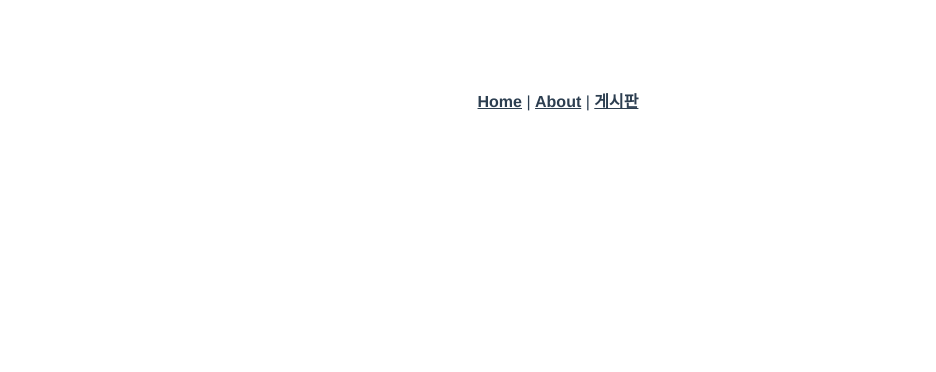
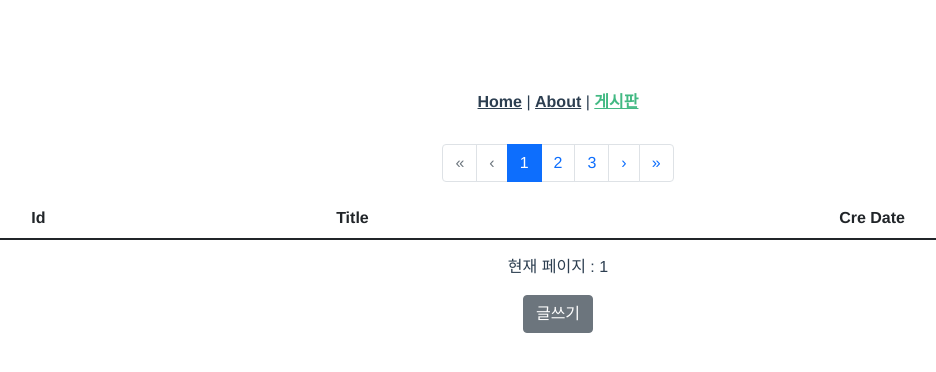
Before and after one commit to kim-euna/vue3-project-one-front, a Vue app: page /board/list in a window 1280 px wide. Before the commit this address had no page. Shown: the top 372 px of the page, without its empty margins (82-1018 px from the left). Built offline with nearby package versions, Linux system fonts and the light colour scheme.

Commit message:
게시판 목록 조회 및 페이징 처리 구현

```diff
--- a/src/main.js
+++ b/src/main.js
@@ -1,10 +1,11 @@
 import { createApp } from 'vue'
 import { createRouter, createWebHistory } from 'vue-router'
 import App from './App'
+import router_main from './router/index.js'
+
 import BootStrapVue from 'bootstrap-vue-3';
 import 'bootstrap/dist/css/bootstrap.css';
 import 'bootstrap-vue-3/dist/bootstrap-vue-3.css';
-import router_main from './router/index.js'
 
 //createRotuer : 실제 Vue Router 인스턴스를 생성할 때 쓰이는 function
 const router = createRouter(
--- a/src/router/index.js
+++ b/src/router/index.js
@@ -1,3 +1,4 @@
+//골뱅이는 무조건 src부터 시작하게 해준다.
 import Main from '@/views/Main.vue'
 
 const routes = [
@@ -9,7 +10,12 @@ const routes = [
     {
         path : '/about',
         name : 'About',
-        component: () =>      import(/* webpackChunkName: "about" */ "../views/About.vue")
+        component: () => import(/* webpackChunkName: "about" */"../views/About.vue")
     },
+    {
+        path : '/board/list',
+        name : 'BoardList',
+        component: () => import("../views/BoardList.vue")
+    }
 ]
 export default routes
--- /dev/null
+++ b/src/views/BoardList.vue
@@ -0,0 +1,96 @@
+<template>
+  <div>
+    <b-pagination
+      v-model="currentPage"
+      :total-rows="rows"
+      :per-page="perPage"
+      aria-controls="itemList"
+      align="center"
+      @page-click="pageClick"
+    ></b-pagination>
+    <b-table
+      id="itemList"
+      :items="pagingItems"
+      :per-page="perPage"
+      :current-page="currentPage"
+      @click="rowClick"
+    ></b-table>
+    <p class="mt-3">현재 페이지 : {{ currentPage }}</p>
+    <b-button @click="writeContent">글쓰기</b-button>
+  </div>
+</template>
+
+<script>
+import { reactive, toRefs } from '@vue/reactivity';
+import { onBeforeMount } from '@vue/runtime-core';
+export default {
+    name : 'BoardList',
+    components : {
+    },
+    setup() {
+        const state = reactive({
+            perPage : 5,
+            currentPage : 1,
+            pagingItems : [],
+            originItems : [
+                { id : 1, title : '게시글1', creDate : '20220712'},
+                { id : 2, title : '게시글2', creDate : '20220712'},
+                { id : 3, title : '게시글3', creDate : '20220712'},
+                { id : 4, title : '게시글4', creDate : '20220712'},
+                { id : 5, title : '게시글5', creDate : '20220712'},
+                { id : 6, title : '게시글6', creDate : '20220712'},
+                { id : 7, title : '게시글7', creDate : '20220712'},
+                { id : 8, title : '게시글8', creDate : '20220712'},
+                { id : 9, title : '게시글9', creDate : '20220712'},
+                { id : 10, title : '게시글10', creDate : '20220712'},
+                { id : 11, title : '게시글11', creDate : '20220712'},
+                { id : 12, title : '게시글12', creDate : '20220712'},
+                { id : 13, title : '게시글13', creDate : '20220712'},
+                { id : 14, title : '게시글14', creDate : '20220712'},
+            ],
+            fields : [
+                { key : 'id', label : '번호' },
+                { key : 'title', label : '제목' },
+                { key : 'creDate', label : '등록일자' },
+            ],
+        });
+        const rowClick = () => {
+            alert("rowClick입니다.");
+        }
+        const writeContent = () => {
+            alert("writeContent입니다.");
+        }
+        //page-click event를 쓰면, 페이징버튼을 누를 때, 버튼 이벤트와 page번호를 argument로 전달해줌.
+        const pageClick = (bvEvt, page) => {
+            state.currentPage = page;
+            getData(page);
+        }
+        const getData = (page) => {
+            let startNo = ( page - 1 ) * 5;
+            let endNo = ( page * 5 );
+            state.pagingItems = state.originItems.slice(startNo, endNo); //endNo-1까지. endNo미포함
+        }
+        onBeforeMount(() => {
+            getData(state.currentPage);
+        })
+        return {
+            ...toRefs(state),
+            rowClick,
+            writeContent,
+            pageClick,
+        }
+    },
+    data() {
+        return {
+        }
+    },
+    computed : {
+        rows() {
+            return this.originItems.length;
+        }
+    },
+}
+</script>
+
+<style>
+</style>
```
